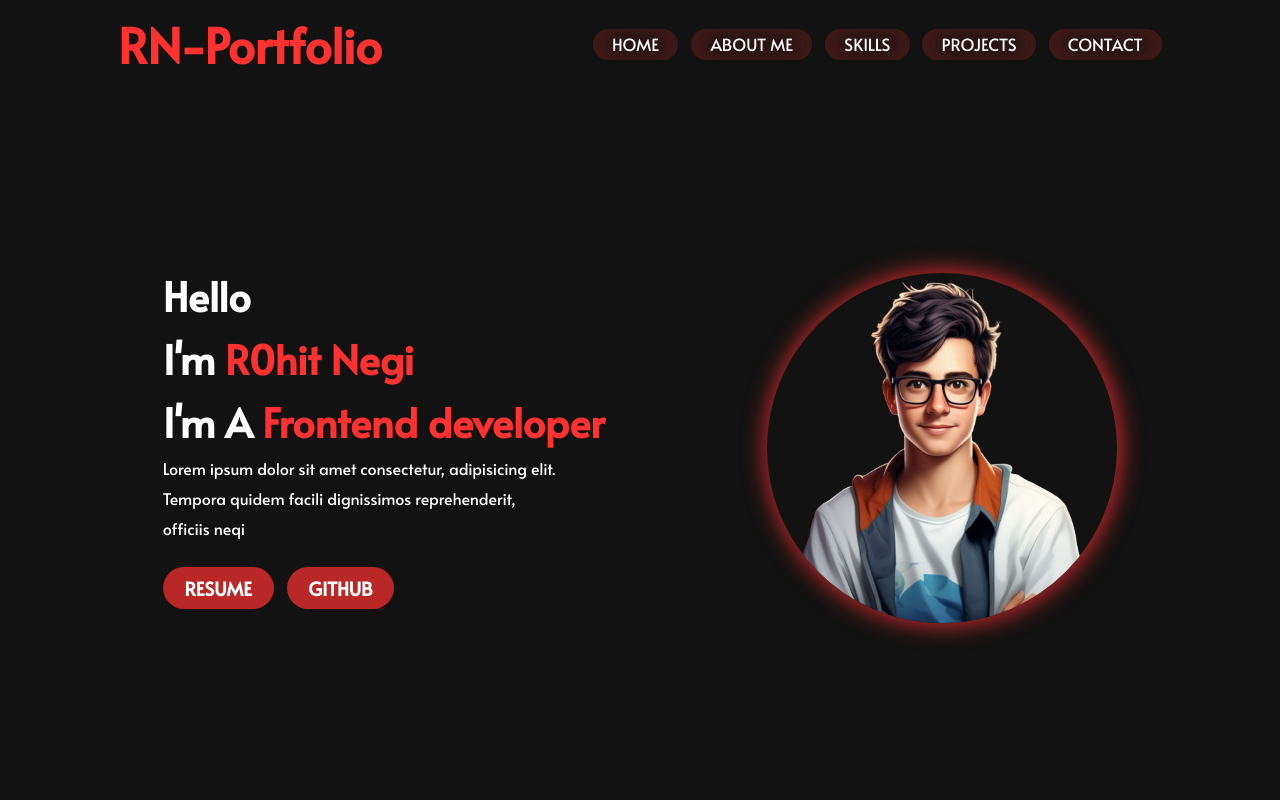
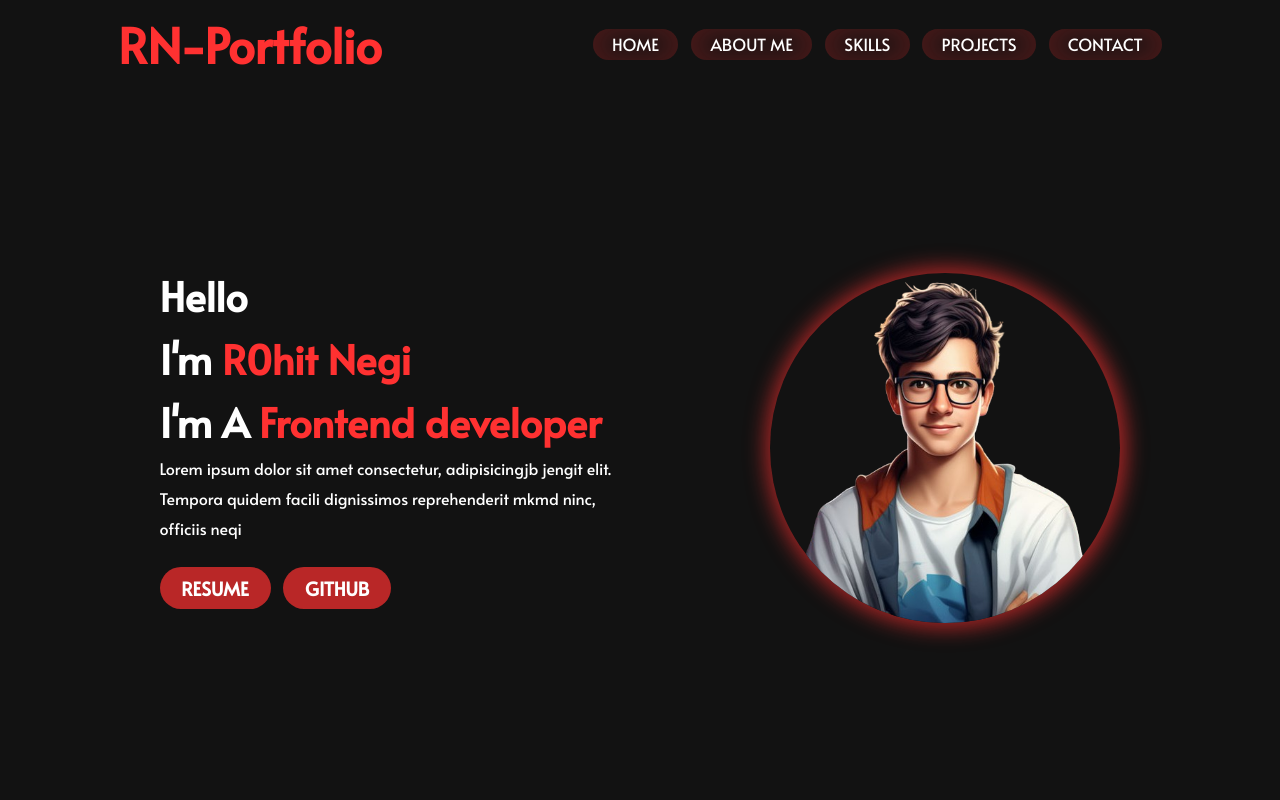
Before and after one commit to r0hit-negii/portfolio, a plain HTML site: page index.html in a window 1280 px wide. Shown: the top 800 px of the page. Drawn offline with Linux system fonts and the light colour scheme.

Commit message:
change file

```diff
--- a/index.html
+++ b/index.html
@@ -34,8 +34,8 @@
             <h1 class="hello">Hello</h1>
             <h1 class="rohit">I'm <span class="mini-text">R0hit Negi</span> </h1>
             <h1 class="deveop">I'm A <span class="mini-text">Frontend developer</span></h1>
-            <p class="p1">Lorem ipsum dolor sit amet consectetur, adipisicing elit.</p>
-            <p class="p2">Tempora quidem facili dignissimos reprehenderit, </p>
+            <p class="p1">Lorem ipsum dolor sit amet consectetur, adipisicingjb jengit elit.</p>
+            <p class="p2">Tempora quidem facili dignissimos reprehenderit mkmd ninc, </p>
             <p class="p3">officiis neqi</p>
             <div class="btns">
                 <a href="ecommerce/Resume.pdf" target ="__blank"><button class="git1"><h3>RESUME</h3></button></a>
@@ -180,7 +180,7 @@
                     <div class="box9-layer">
                         <h1 class="project-name">Ecommerce website</h1>
                         <p>Lorem ipsum dolor, sit amet consectetur adipisicing elit. Minus harum quia voluptate</p>
-                       <a target="_blank" href="ecommerce/Ecommerce-website/index.html"><i class="fa-solid fa-arrow-up-right-from-square"></i></a>
+                       <a target="_blank" href="ecommerce/project/index.html"><i class="fa-solid fa-arrow-up-right-from-square"></i></a>
                     </div>
                 </div>
                 <div class="box10">
```
